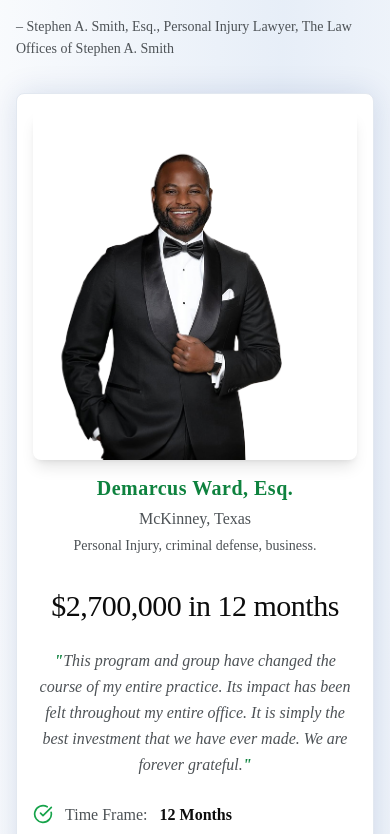
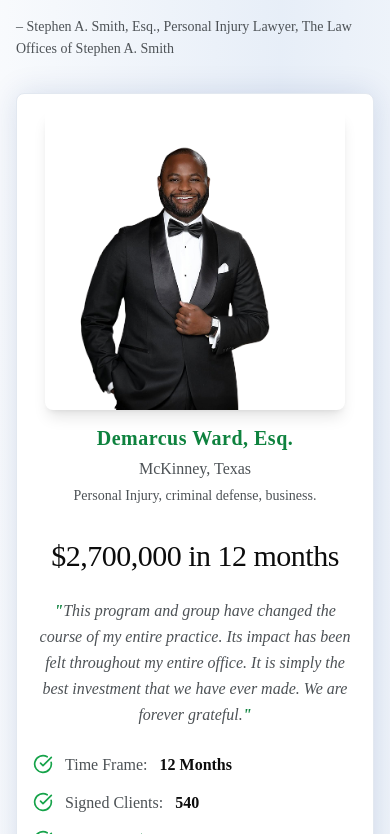
Before and after one commit to irfad7/my-legal-academy-landing, a React (Vite) app: page / in a window 390 px wide. Shown: the part 4650-5484 px from the top of the page. Built offline with nearby package versions, Linux system fonts and the light colour scheme.

Commit message:
Fix mobile image cropping in case study cards - show full headshots without cropping

```diff
--- a/src/screens/HomePage/sections/TeamSection/TestimonialCard.tsx
+++ b/src/screens/HomePage/sections/TeamSection/TestimonialCard.tsx
@@ -81,17 +81,17 @@ export const TestimonialCard: React.FC<TestimonialCardProps> = ({
         {/* Mobile Layout - Image at top */}
         <div className="block lg:hidden">
           <div className="flex flex-col items-center p-4">
-            <div className="relative w-full h-[350px] flex-shrink-0 flex flex-col items-center justify-center group mb-4">
+            <div className="relative w-full flex-shrink-0 flex flex-col items-center justify-center group mb-4">
               {imageSrc ? (
-                <div className="flex flex-col justify-center items-center w-full h-full">
+                <div className="flex flex-col justify-center items-center w-full">
                   <img
-                    className="w-full h-full object-cover rounded-lg shadow-lg transition-all duration-300 group-hover:scale-105 group-hover:shadow-xl"
+                    className="w-full max-w-[300px] h-auto object-contain rounded-lg shadow-lg transition-all duration-300 group-hover:scale-105 group-hover:shadow-xl"
                     alt={name}
                     src={imageSrc}
                   />
                 </div>
               ) : (
-                <div className="w-full h-full bg-gradient-to-br from-gray-200 to-gray-300 rounded-lg flex flex-col items-center justify-center">
+                <div className="w-full max-w-[300px] bg-gradient-to-br from-gray-200 to-gray-300 rounded-lg flex flex-col items-center justify-center p-8">
                   <div className="text-gray-500 text-center">
                     <div className="w-20 h-20 bg-gray-400 rounded-full mx-auto mb-4"></div>
                     <p className="font-medium text-base">{name}</p>
```
